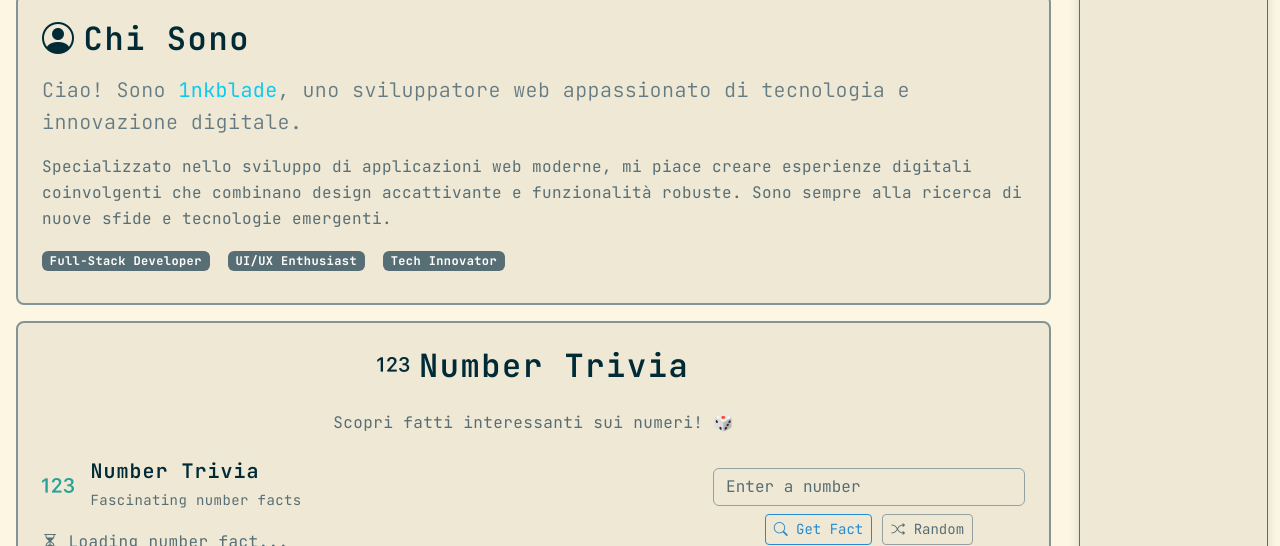
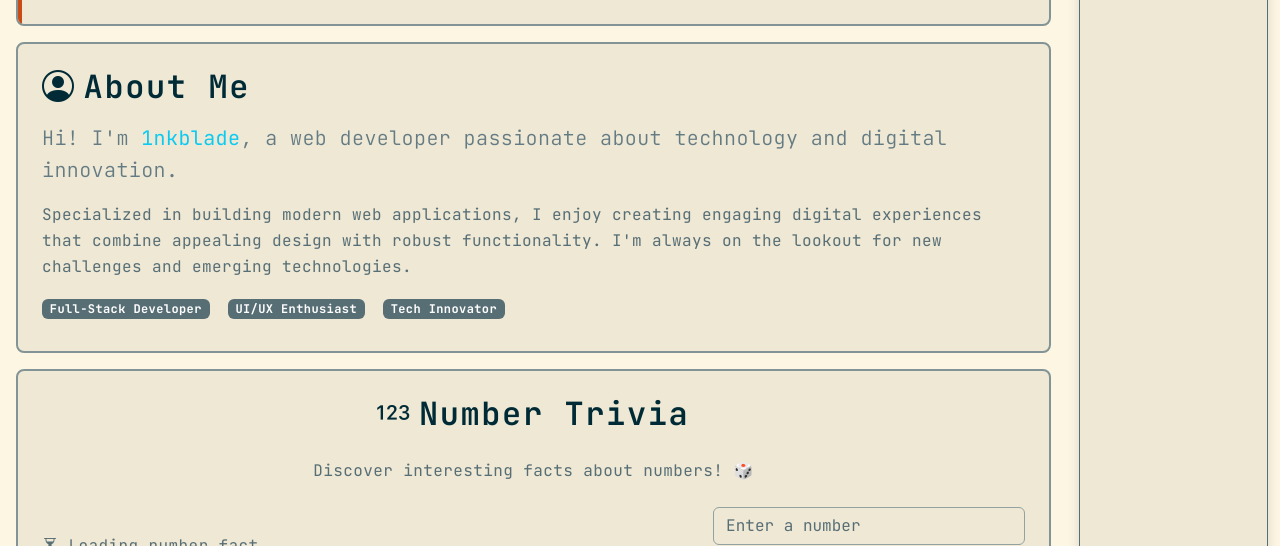
Before and after one commit to 1nkblade/1nkblade.github.io, a Jekyll site: the page built from _pages/index.html, in a window 1280 px wide and 900 px high, cut to the strip 354-900 px from the top of the window. Built offline with Jekyll 4.4.1, drawn with Linux system fonts in a browser that asks for light colours; our own code applies the rules of GitHub Pages for plain Markdown files.

Commit message:
feat(home): minor UX polish on the home page
Surgical improvements following UI/UX Pro Max guidelines, no style change:

- Hero stacks correctly on mobile (avatar / title / weather widget)
- Hero gains a subtle 4px Solarized accent stripe to lift its visual
  weight above sibling sections without changing palette or density
- Avatar alt text is now timeless and descriptive ("1nkblade avatar")
- Number Trivia: drop redundant inner heading, add a hidden label and
  inputmode="numeric" on the input, mark the fact area aria-live="polite"
- Equal-fill buttons on small screens via flex-fill

Co-Authored-By: Claude Opus 4.7 (1M context) <noreply@anthropic.com>

```diff
--- a/_pages/index.html
+++ b/_pages/index.html
@@ -12,26 +12,26 @@ scripts:
 ---
 
 <!-- Hero Section -->
-<div class="content-section container-fluid bg-primary-subtle rounded-3 mb-3 p-4">
-    <div class="row align-items-center">
-        <div class="col-auto">
+<div class="content-section section-hero container-fluid bg-primary-subtle rounded-3 mb-3 p-4 p-md-5">
+    <div class="row align-items-center g-4">
+        <div class="col-12 col-md-auto text-center text-md-start">
             <img src="https://i.pinimg.com/736x/cd/df/01/cddf0179a206fd051473d27b674c4b43.jpg"
                  class="circle-image img-fluid shadow-lg rounded-circle sound-img"
-                 alt="Merry Christmas! Click to play sound"
+                 alt="1nkblade avatar"
                  data-sound="{{ '/assets/audio/Erm.mp3' | relative_url }}"
                  role="button"
                  tabindex="0"
-                 aria-label="Rotating Christmas image - click to play sound">
+                 aria-label="1nkblade avatar — click to play sound">
         </div>
 
-        <div class="col">
+        <div class="col-12 col-md text-center text-md-start">
             <h1 class="display-4 text-white mb-1">1nkblade's Portfolio</h1>
             <p class="lead text-white-50 mb-0" id="typewriter-text">
                 <span id="typed-text"></span><span class="typing-cursor">|</span>
             </p>
         </div>
 
-        <div class="col-auto">
+        <div class="col-12 col-md-auto">
             <div class="weather-widget">
                 <div class="weather-header">
                     <i class="bi bi-geo-alt"></i>
@@ -59,16 +59,16 @@ scripts:
 <!-- About Section -->
 <div class="content-section container-fluid bg-primary-subtle rounded-3 mb-3 p-4">
     <h2 class="text-white mb-3">
-        <i class="bi bi-person-circle me-2"></i>Chi Sono
+        <i class="bi bi-person-circle me-2"></i>About Me
     </h2>
     <p class="text-white-50 lead mb-3">
-        Ciao! Sono <strong class="text-info">1nkblade</strong>, uno sviluppatore web appassionato
-        di tecnologia e innovazione digitale.
+        Hi! I'm <strong class="text-info">1nkblade</strong>, a web developer passionate
+        about technology and digital innovation.
     </p>
     <p class="text-white-50 mb-3">
-        Specializzato nello sviluppo di applicazioni web moderne, mi piace creare esperienze
-        digitali coinvolgenti che combinano design accattivante e funzionalità robuste.
-        Sono sempre alla ricerca di nuove sfide e tecnologie emergenti.
+        Specialized in building modern web applications, I enjoy creating engaging
+        digital experiences that combine appealing design with robust functionality.
+        I'm always on the lookout for new challenges and emerging technologies.
     </p>
     <div class="badge bg-primary me-2 mb-2">Full-Stack Developer</div>
     <div class="badge bg-success me-2 mb-2">UI/UX Enthusiast</div>
@@ -81,30 +81,24 @@ scripts:
         <i class="bi bi-123 me-2"></i>Number Trivia
     </h2>
     <p class="text-white-50 text-center mb-4">
-        Scopri fatti interessanti sui numeri! 🎲
+        Discover interesting facts about numbers! 🎲
     </p>
 
-    <div class="row align-items-center">
+    <div class="row align-items-center g-4">
         <div class="col-md-8">
-            <div class="d-flex align-items-center mb-3">
-                <i class="bi bi-123 text-primary me-3 icon-lg"></i>
-                <div>
-                    <h5 class="text-white mb-1">Number Trivia</h5>
-                    <small class="text-white-50">Fascinating number facts</small>
-                </div>
-            </div>
-            <div class="number-fact text-white-50" id="number-fact">
+            <div class="number-fact text-white-50" id="number-fact" aria-live="polite">
                 <i class="bi bi-hourglass-split"></i> Loading number fact...
             </div>
         </div>
-        <div class="col-md-4 text-center">
+        <div class="col-md-4">
+            <label for="number-input" class="visually-hidden">Choose a number between 1 and 9999</label>
             <input type="number" class="form-control mb-2" id="number-input"
-                   placeholder="Enter a number" min="1" max="9999">
-            <div class="d-grid gap-2 d-md-block">
-                <button id="fetch-number-fact-btn" class="btn btn-outline-primary btn-sm">
+                   placeholder="Enter a number" min="1" max="9999" inputmode="numeric">
+            <div class="d-grid gap-2 d-md-flex">
+                <button id="fetch-number-fact-btn" class="btn btn-outline-primary btn-sm flex-fill">
                     <i class="bi bi-search"></i> Get Fact
                 </button>
-                <button id="fetch-random-number-btn" class="btn btn-outline-secondary btn-sm">
+                <button id="fetch-random-number-btn" class="btn btn-outline-secondary btn-sm flex-fill">
                     <i class="bi bi-shuffle"></i> Random
                 </button>
             </div>
--- a/css/utilities.css
+++ b/css/utilities.css
@@ -27,3 +27,24 @@
 .progress-thin {
     height: 6px;
 }
+
+/* Hero section: subtle Solarized accent stripe to lift visual hierarchy
+   above sibling content-sections without changing density or color tokens. */
+.section-hero {
+    position: relative;
+    overflow: hidden;
+}
+
+.section-hero::before {
+    content: '';
+    position: absolute;
+    top: 0;
+    bottom: 0;
+    left: 0;
+    width: 4px;
+    background: var(--cyan);
+}
+
+[data-theme="light"] .section-hero::before {
+    background: var(--orange);
+}
```
